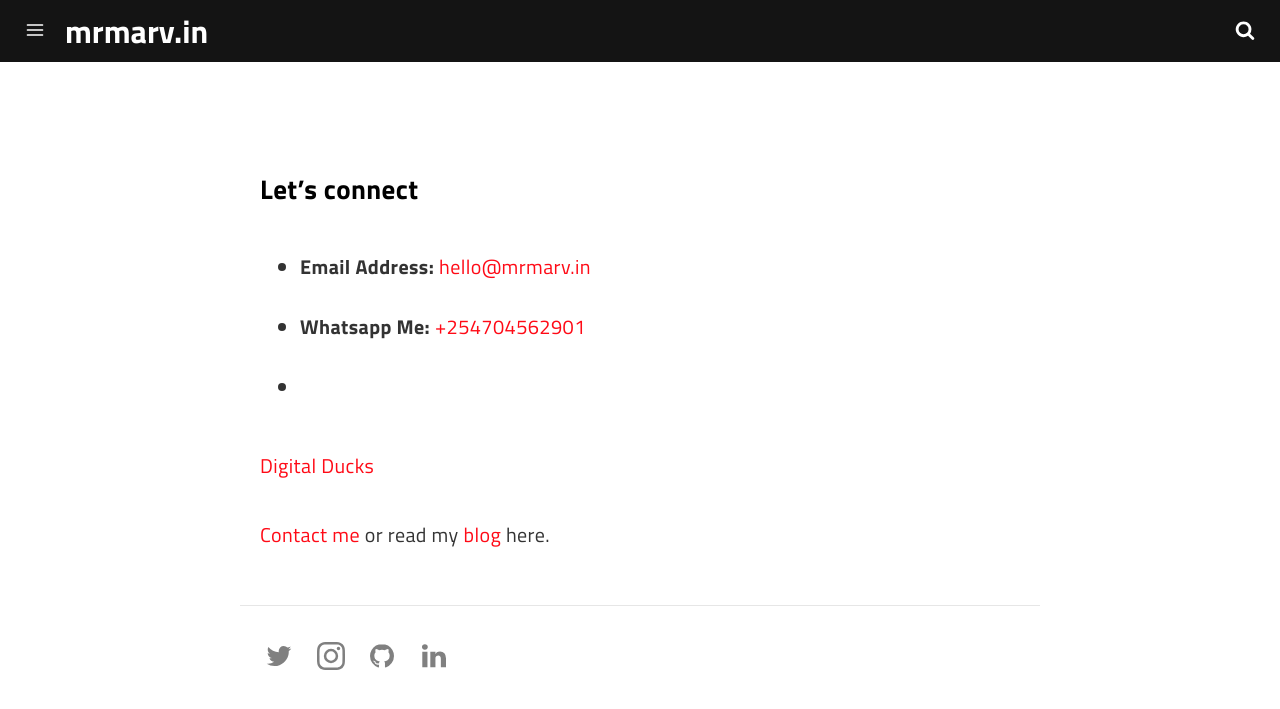
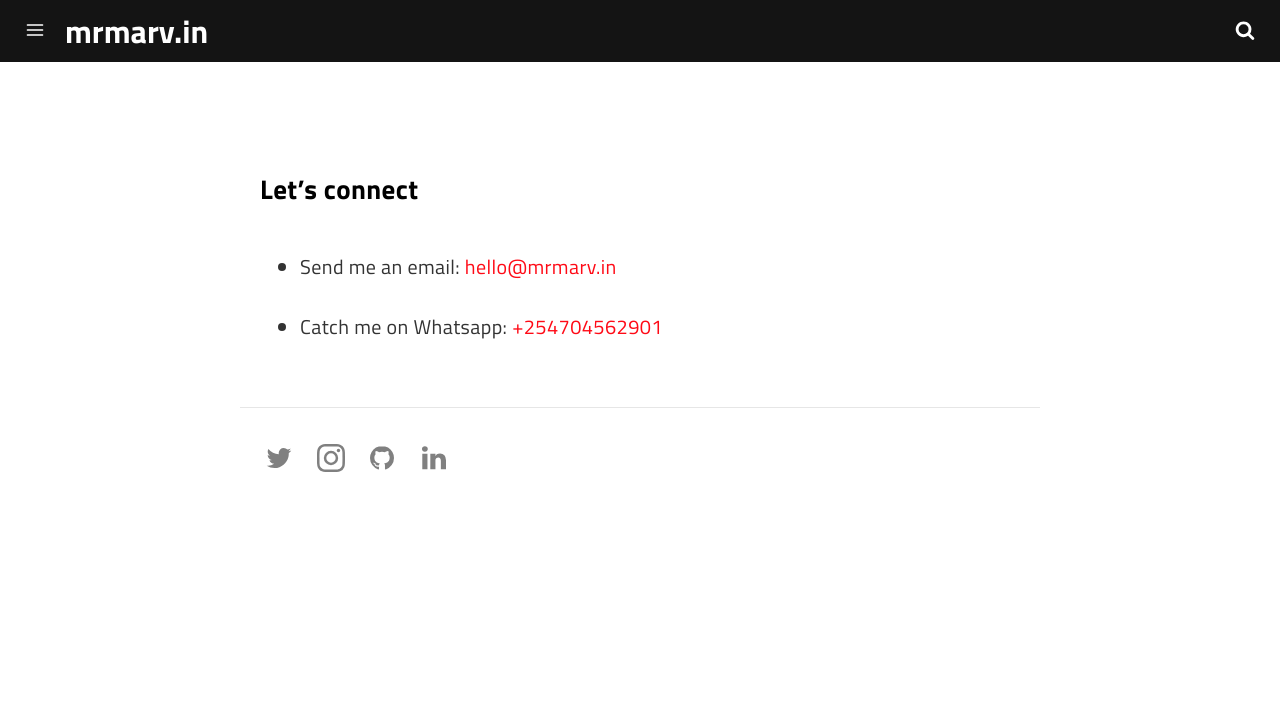
Before and after one commit to marv0/marv0.github.io, a Jekyll site: the page built from pages/contact.md, in a window 1280 px wide. Shown: the top 709 px of the page. Built offline with Jekyll 4.4.1, drawn with Linux system fonts in a browser that asks for light colours; a script that is not in the unit is left out.

Commit message:
Update contact.md

```diff
--- a/pages/contact.md
+++ b/pages/contact.md
@@ -9,10 +9,5 @@ permalink: /contact/
 
 ### Let's connect
 
-* **Email Address:** [hello@mrmarv.in](https://www.digitalducks.co.ke)
-* **Whatsapp Me:** [+254704562901](https://www.digitalducks.co.ke)
-*
-
-[Digital Ducks](https://www.digitalducks.co.ke)
-
-[Contact me](/contact) or read my [blog](/) here.
+* Send me an email: [hello@mrmarv.in](https://www.digitalducks.co.ke)
+* Catch me on Whatsapp: [+254704562901](https://www.digitalducks.co.ke)
```
